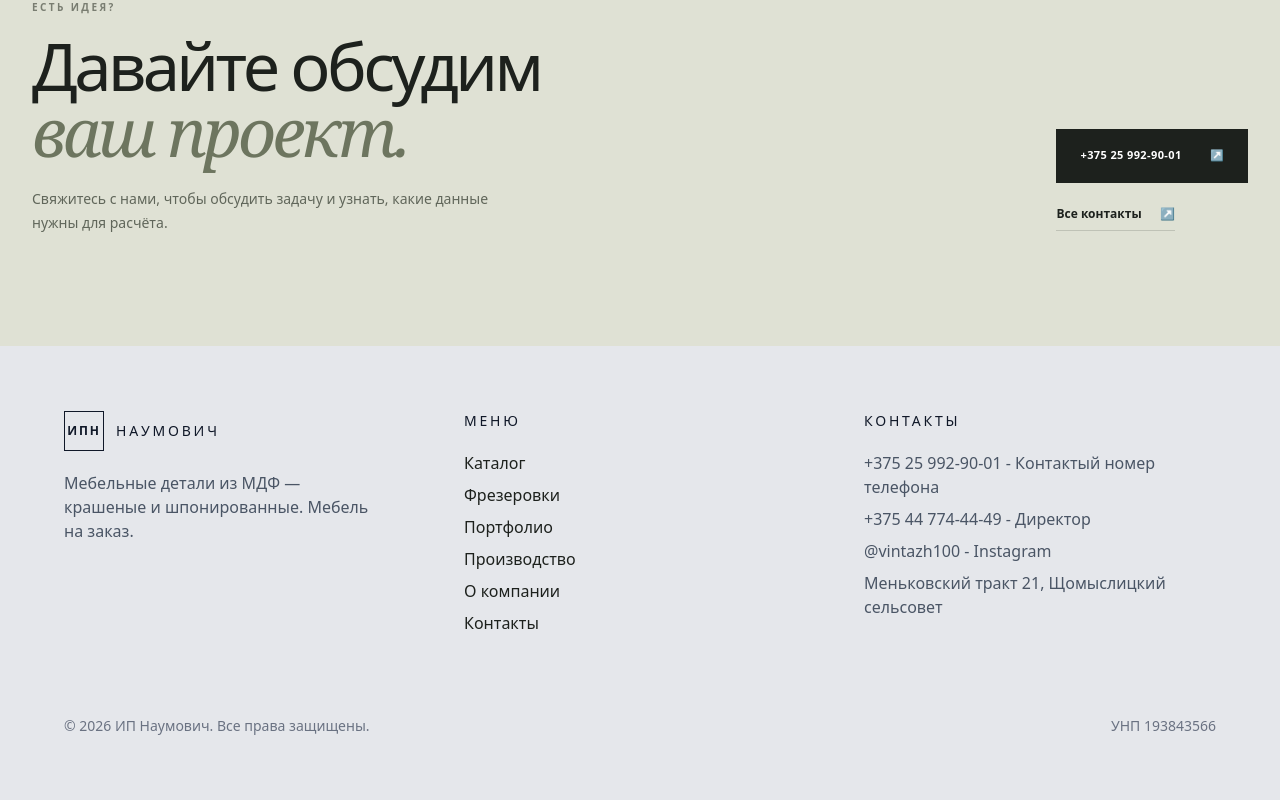
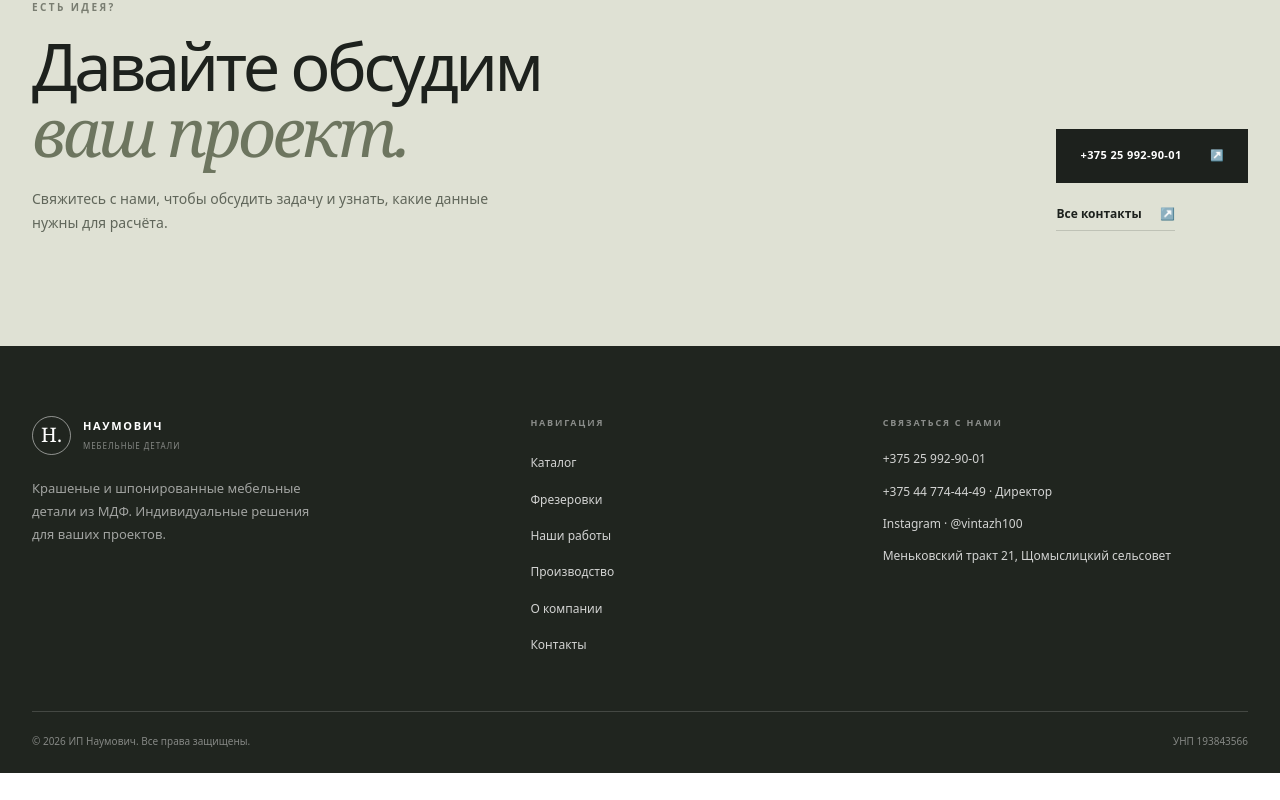
Before and after one commit to IljaBelousow/naumovich-site, a Next.js app: page / in a window 1280 px wide. Shown: the part 4862-5662 px from the top of the page. After the commit the page ends 5635 px from the top, so only its background shows below. Built offline with nearby package versions, Linux system fonts and the light colour scheme.

Commit message:
Redesign footer to match updated visual system

```diff
--- a/src/components/Footer.tsx
+++ b/src/components/Footer.tsx
@@ -3,7 +3,7 @@ import Link from "next/link";
 const navigation = [
   { name: "Каталог", href: "/catalog" },
   { name: "Фрезеровки", href: "/frezerovki" },
-  { name: "Портфолио", href: "/portfolio" },
+  { name: "Наши работы", href: "/portfolio" },
   { name: "Производство", href: "/production" },
   { name: "О компании", href: "/about" },
   { name: "Контакты", href: "/contacts" },
@@ -11,77 +11,35 @@ const navigation = [
 
 export default function Footer() {
   return (
-    <footer className="border-t border-gray-200 bg-gray-200">
-      <div className="w-full px-5 py-16 sm:px-8 lg:px-12 xl:px-16">
-        <div className="grid grid-cols-1 gap-12 md:grid-cols-3">
-          {/* Бренд */}
+    <footer className="site-footer">
+      <div className="section-shell">
+        <div className="site-footer__top">
           <div>
-            <Link href="/" className="flex items-center gap-3">
-              <span className="flex h-10 w-10 items-center justify-center border border-gray-900 text-xs font-semibold tracking-[0.15em] text-gray-900">
-                ИПН
-              </span>
-              <span className="text-sm font-medium uppercase tracking-[0.2em] text-gray-900">
-                Наумович
-              </span>
+            <Link href="/" className="site-brand" aria-label="ИП Наумович — главная">
+              <span className="site-brand__mark">Н.</span>
+              <span className="site-brand__name">НАУМОВИЧ<span>МЕБЕЛЬНЫЕ ДЕТАЛИ</span></span>
             </Link>
-            <p className="mt-5 max-w-xs text-base font-light text-gray-600">
-              Мебельные детали из МДФ — крашеные и шпонированные. Мебель на заказ.
-            </p>
+            <p className="site-footer__description">Крашеные и шпонированные мебельные детали из МДФ. Индивидуальные решения для ваших проектов.</p>
           </div>
-
-          {/* Меню */}
           <div>
-            <p className="text-sm font-medium uppercase tracking-[0.2em] text-gray-900">
-              Меню
-            </p>
-            <ul className="mt-5 space-y-2">
-              {navigation.map((item) => (
-                <li key={item.name}>
-                  <Link
-                    href={item.href}
-                    className="text-base font-light text-gray-600 transition-colors hover:text-gray-900"
-                  >
-                    {item.name}
-                  </Link>
-                </li>
-              ))}
+            <p className="site-footer__title">Навигация</p>
+            <ul className="site-footer__links">
+              {navigation.map((item) => <li key={item.name}><Link href={item.href}>{item.name}</Link></li>)}
             </ul>
           </div>
-
-          {/* Контакты */}
           <div>
-            <p className="text-sm font-medium uppercase tracking-[0.2em] text-gray-900">
-              Контакты
-            </p>
-            <ul className="mt-5 space-y-2 text-base font-light text-gray-600">
-              <li>
-                <a href="tel:+375259929001" className="transition-colors hover:text-gray-900">
-                  +375 25 992-90-01 - Контактый номер телефона
-                </a>
-              </li>
-              <li>
-                <a href="tel:+375447744449" className="transition-colors hover:text-gray-900">
-                  +375 44 774-44-49 - Директор
-                </a>
-              </li>
-              <li>
-                <a
-                  href="https://www.instagram.com/vintazh100"
-                  target="_blank"
-                  rel="noopener noreferrer"
-                  className="transition-colors hover:text-gray-900"
-                >
-                  @vintazh100 - Instagram
-                </a>
-              </li>
+            <p className="site-footer__title">Связаться с нами</p>
+            <ul className="site-footer__contacts">
+              <li><a href="tel:+375259929001">+375 25 992-90-01</a></li>
+              <li><a href="tel:+375447744449">+375 44 774-44-49 · Директор</a></li>
+              <li><a href="https://www.instagram.com/vintazh100" target="_blank" rel="noopener noreferrer">Instagram · @vintazh100</a></li>
               <li>Меньковский тракт 21, Щомыслицкий сельсовет</li>
             </ul>
           </div>
         </div>
-
-        <div className="mt-14 flex flex-col gap-2 border-t border-gray-200 pt-6 text-sm font-light text-gray-500 sm:flex-row sm:justify-between">
-          <p>© 2026 ИП Наумович. Все права защищены.</p>
-          <p>УНП 193843566</p>
+        <div className="site-footer__bottom">
+          <span>© {new Date().getFullYear()} ИП Наумович. Все права защищены.</span>
+          <span>УНП 193843566</span>
         </div>
       </div>
     </footer>
```
